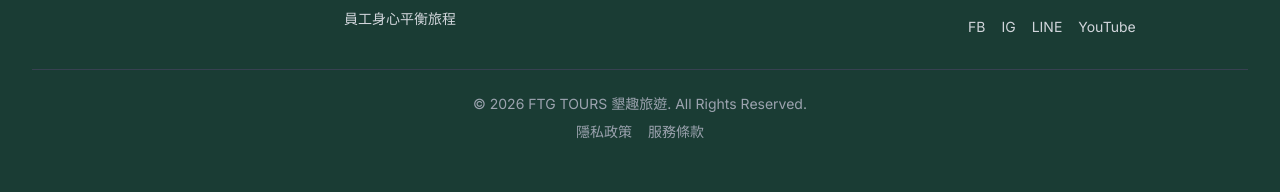
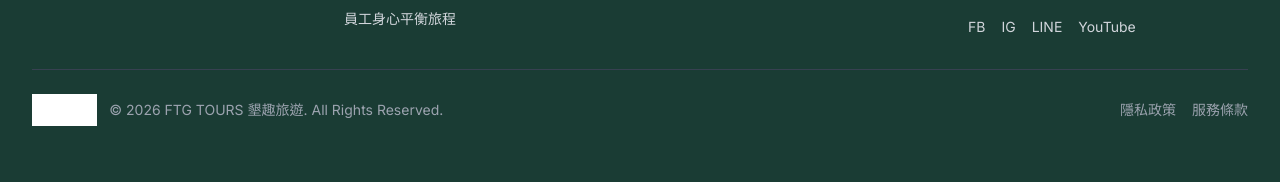
Before and after one commit to DingJun1028/ftgtours-esggo-co, a React (Vite) app: page / in a window 1280 px wide. Shown: the part 6733-6925 px from the top of the page. Built offline with nearby package versions, Linux system fonts and the light colour scheme; no server answers.

Commit message:
fix: Footer 頁尾加入 Logo 於正確位置
- 頁尾 copyright 區域加入 logo.png（h-8, brightness-0 invert）
- 手機版直向排列、桌面版橫向排列
- Logo 與版權文字並排顯示

```diff
--- a/src/components/Footer.jsx
+++ b/src/components/Footer.jsx
@@ -51,11 +51,16 @@ export default function Footer() {
           </div>
         </div>
 
-        <div className="border-t border-gray-700 mt-8 pt-6 text-center text-sm text-gray-400">
-          <p>&copy; 2026 FTG TOURS 墾趣旅遊. {t('footer.rights')}</p>
-          <div className="mt-2 space-x-4">
-            <a href="#/" className="hover:text-white transition-colors">{t('footer.privacy')}</a>
-            <a href="#/" className="hover:text-white transition-colors">{t('footer.terms')}</a>
+        <div className="border-t border-gray-700 mt-8 pt-6 text-sm text-gray-400">
+          <div className="flex flex-col md:flex-row items-center justify-between gap-4">
+            <div className="flex items-center gap-3">
+              <img src="/images/logo.png" alt="墾趣旅遊 FTG TOURS" className="h-8 w-auto brightness-0 invert" />
+              <p>&copy; 2026 FTG TOURS 墾趣旅遊. {t('footer.rights')}</p>
+            </div>
+            <div className="space-x-4">
+              <a href="#/" className="hover:text-white transition-colors">{t('footer.privacy')}</a>
+              <a href="#/" className="hover:text-white transition-colors">{t('footer.terms')}</a>
+            </div>
           </div>
         </div>
       </div>
```
